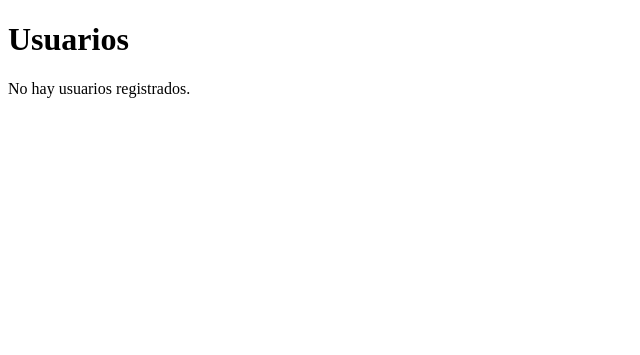
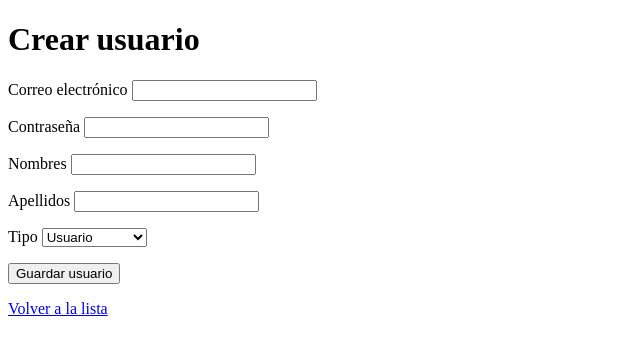
Before and after one commit to mangoappco/mango-next, a PHP site: page /index.php?accion=crear in a window 1280 px wide. Shown: the top 355 px of the page, without its empty margins (0-640 px from the left). Run offline with PHP 8.4, Linux system fonts and the light colour scheme; data that the repository does not hold is empty.

Commit message:
feat: implementar funcionalidad para crear usuarios y validar datos en el formulario

```diff
--- a/src/Controladores/ControladorUsuarios.php
+++ b/src/Controladores/ControladorUsuarios.php
@@ -23,4 +23,57 @@ final class ControladorUsuarios
         // Delega la consulta al modelo y devuelve sus resultados.
         return $this->modeloUsuario->buscarTodos();
     }
+
+    // Valida los datos recibidos y solicita al modelo crear el usuario.
+    public function guardar(array $datos): array
+    {
+        // Normaliza los textos para evitar guardar espacios innecesarios.
+        $correo = trim((string) ($datos['correo'] ?? ''));
+        $contrasena = (string) ($datos['contrasena'] ?? '');
+        $nombres = trim((string) ($datos['nombres'] ?? ''));
+        $apellidos = trim((string) ($datos['apellidos'] ?? ''));
+        $tipo = trim((string) ($datos['tipo'] ?? 'usuario'));
+        $errores = [];
+
+        // Comprueba que el correo tenga un formato válido.
+        if (!filter_var($correo, FILTER_VALIDATE_EMAIL)) {
+            $errores[] = 'El correo electrónico no es válido.';
+        }
+
+        // Comprueba que la contraseña no esté vacía.
+        if ($contrasena === '') {
+            $errores[] = 'La contraseña es obligatoria.';
+        }
+
+        // Comprueba los campos de nombre obligatorios.
+        if ($nombres === '') {
+            $errores[] = 'Los nombres son obligatorios.';
+        }
+
+        if ($apellidos === '') {
+            $errores[] = 'Los apellidos son obligatorios.';
+        }
+
+        // Si hay errores, devuelve los datos para volver a mostrarlos en el formulario.
+        if ($errores !== []) {
+            return [
+                'errores' => $errores,
+                'datos' => [
+                    'correo' => $correo,
+                    'nombres' => $nombres,
+                    'apellidos' => $apellidos,
+                    'tipo' => $tipo,
+                ],
+            ];
+        }
+
+        // El modelo aplica el hash y guarda el usuario en la base de datos.
+        $this->modeloUsuario->crear($correo, $contrasena, $nombres, $apellidos, $tipo);
+
+        // Devuelve un resultado exitoso para que la aplicación redirija a la lista.
+        return [
+            'errores' => [],
+            'datos' => [],
+        ];
+    }
 }
--- a/src/Core/Application.php
+++ b/src/Core/Application.php
@@ -33,6 +33,32 @@ final class Application
         // Crea el controlador y le entrega el modelo correspondiente.
         $controladorUsuarios = new ControladorUsuarios($modeloUsuario);
 
+        // Lee la acción solicitada desde la URL y usa la lista como valor predeterminado.
+        $accion = $_GET['accion'] ?? 'listar';
+
+        // Muestra el formulario cuando se solicita la acción de creación.
+        if ($accion === 'crear') {
+            $errores = [];
+            $datos = [];
+
+            // Procesa el formulario únicamente cuando el navegador lo envía mediante POST.
+            if ($_SERVER['REQUEST_METHOD'] === 'POST') {
+                $resultado = $controladorUsuarios->guardar($_POST);
+                $errores = $resultado['errores'];
+                $datos = $resultado['datos'];
+
+                // Si no hubo errores, vuelve a la lista para mostrar el usuario creado.
+                if ($errores === []) {
+                    header('Location: index.php');
+                    exit;
+                }
+            }
+
+            // Carga el formulario de creación con los errores y datos actuales.
+            require $rootPath . '/src/Vistas/usuarios/crear.php';
+            return;
+        }
+
         // Ejecuta la acción que obtiene la lista de usuarios.
         $usuarios = $controladorUsuarios->index();
 
--- a/src/Modelos/ModeloUsuario.php
+++ b/src/Modelos/ModeloUsuario.php
@@ -58,7 +58,7 @@ final class ModeloUsuario
         string $contrasena,
         string $nombres,
         string $apellidos,
-        string $type = 'usuario'
+        string $tipo = 'usuario'
     ): int {
         // Convierte la contraseña original en un hash seguro antes de guardarla.
         $passwordHash = password_hash($contrasena, PASSWORD_DEFAULT);
@@ -77,7 +77,7 @@ final class ModeloUsuario
             'contrasena' => $passwordHash,
             'nombres' => $nombres,
             'apellidos' => $apellidos,
-            'tipo' => $type,
+            'tipo' => $tipo,
         ]);
 
         // Devuelve el identificador asignado por AUTO_INCREMENT.
--- /dev/null
+++ b/src/Vistas/usuarios/crear.php
@@ -0,0 +1,66 @@
+<?php
+
+// Activa el modo estricto de tipos para este archivo.
+declare(strict_types=1);
+
+// Convierte cualquier valor recibido en texto seguro para HTML.
+function escaparTextoFormulario(string $valor): string
+{
+    // Evita que un valor escrito en el formulario se interprete como HTML.
+    return htmlspecialchars($valor, ENT_QUOTES, 'UTF-8');
+}
+?>
+<!DOCTYPE html>
+<html lang="es">
+<head>
+    <meta charset="UTF-8">
+    <title>Crear usuario</title>
+</head>
+<body>
+    <h1>Crear usuario</h1>
+
+    <?php if ($errores !== []): ?>
+        <ul>
+            <?php foreach ($errores as $error): ?>
+                <li><?= escaparTextoFormulario($error) ?></li>
+            <?php endforeach; ?>
+        </ul>
+    <?php endif; ?>
+
+    <form method="post" action="index.php?accion=crear">
+        <p>
+            <label for="correo">Correo electrónico</label>
+            <input type="email" id="correo" name="correo" value="<?= escaparTextoFormulario((string) ($datos['correo'] ?? '')) ?>" required>
+        </p>
+
+        <p>
+            <label for="contrasena">Contraseña</label>
+            <input type="password" id="contrasena" name="contrasena" required>
+        </p>
+
+        <p>
+            <label for="nombres">Nombres</label>
+            <input type="text" id="nombres" name="nombres" value="<?= escaparTextoFormulario((string) ($datos['nombres'] ?? '')) ?>" required>
+        </p>
+
+        <p>
+            <label for="apellidos">Apellidos</label>
+            <input type="text" id="apellidos" name="apellidos" value="<?= escaparTextoFormulario((string) ($datos['apellidos'] ?? '')) ?>" required>
+        </p>
+
+        <p>
+            <label for="tipo">Tipo</label>
+            <select id="tipo" name="tipo">
+                <option value="usuario">Usuario</option>
+                <option value="admin">Administrador</option>
+            </select>
+        </p>
+
+        <button type="submit">Guardar usuario</button>
+    </form>
+
+    <p>
+        <a href="index.php">Volver a la lista</a>
+    </p>
+</body>
+</html>
--- a/src/Vistas/usuarios/index.php
+++ b/src/Vistas/usuarios/index.php
@@ -18,6 +18,10 @@ function escaparHtml(string $valor): string
 </head>
 <body>
     <h1>Usuarios</h1>
+
+    <p>
+        <a href="index.php?accion=crear">Crear usuario</a>
+    </p>
 
     <?php if ($usuarios === []): ?>
         <p>No hay usuarios registrados.</p>
```
